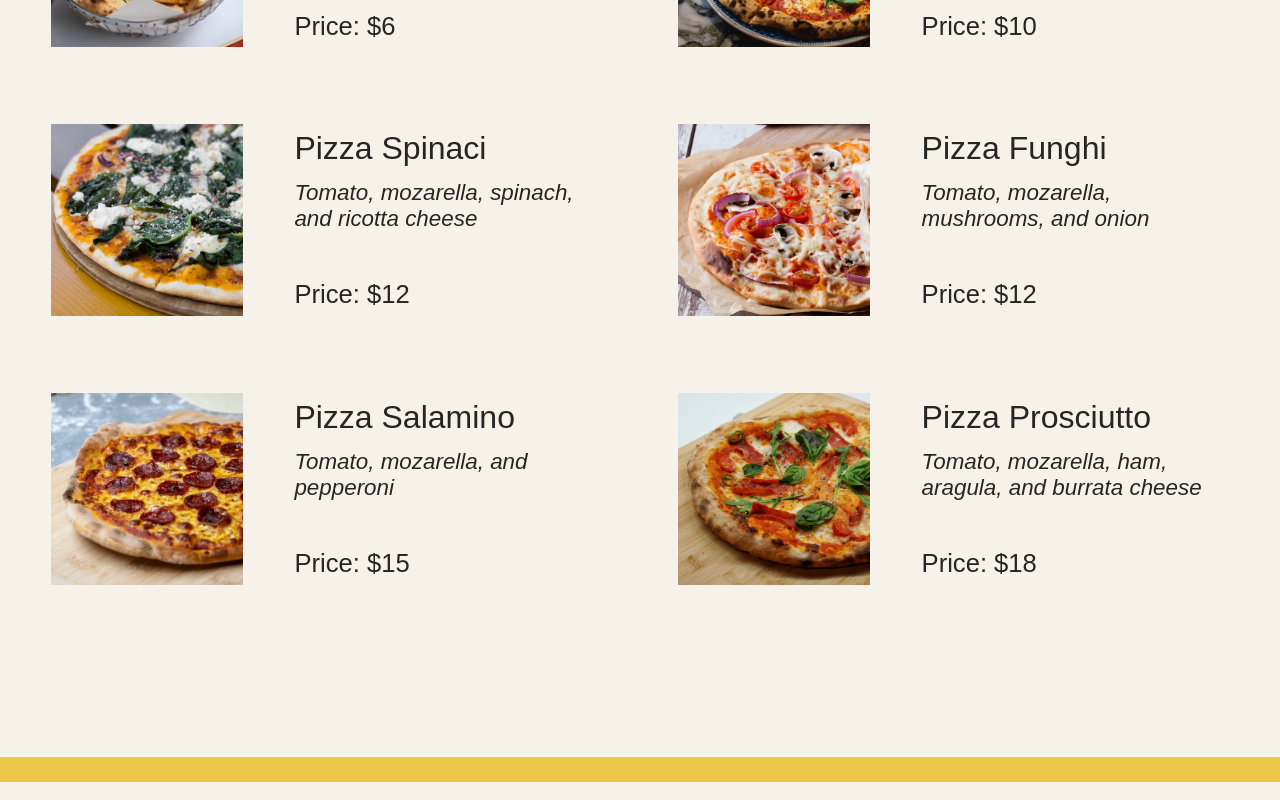
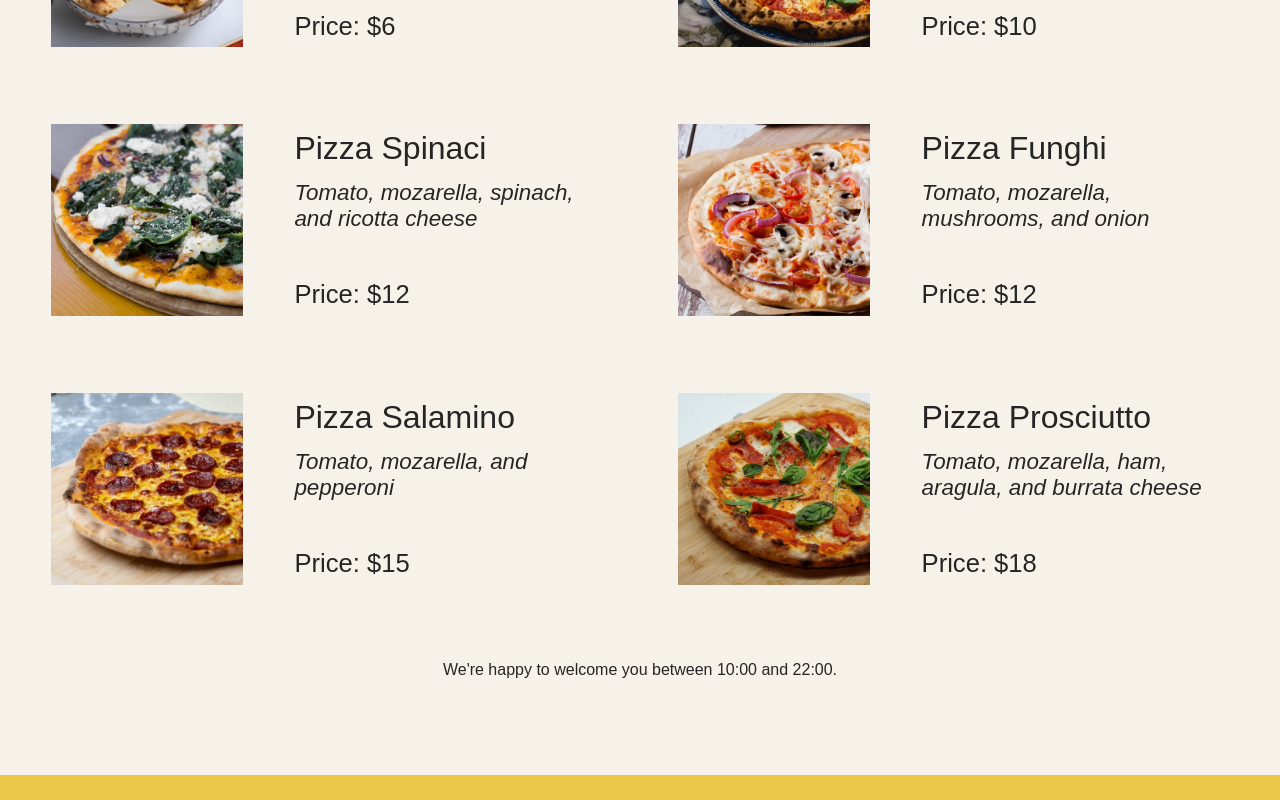
Before and after one commit to IndriesAndrei/react-pizza-app, a React (Vite) app: page / in a window 1280 px wide. Shown: the part 513-1313 px from the top of the page. Built offline with nearby package versions, Linux system fonts and the light colour scheme.

Commit message:
Conditional rendering of Menu

```diff
--- a/src/components/Footer.tsx
+++ b/src/components/Footer.tsx
@@ -1,16 +1,18 @@
 function Footer() {
     const hour = new Date().getHours();
-    const openHour = 12;
+    const openHour = 10;
     const closeHour = 22;
     const isOpen = hour >= openHour && hour <= closeHour;
 
     return (
         <footer>
-            {isOpen && (
+            {isOpen ? (
                 <div className="order">
                     <p>We're open until {closeHour}:00. Come visit us or order online!</p>
                     <button className="btn">Order</button>
                 </div>
+            ) : (
+                <p>We're happy to welcome you between {openHour}:00 and {closeHour}:00. </p>
             )}
         </footer>
     )
--- a/src/components/Menu.tsx
+++ b/src/components/Menu.tsx
@@ -46,14 +46,21 @@
   ];
 
 function Menu() {
+    const pizzas = pizzaData;
+    const numPizzas = pizzas.length;
+
     return (
         <main className="menu">
             <h2>Our Menu</h2>
-            <ul className='pizzas'>
-                {pizzaData.map((pizza) =>
+            {numPizzas > 0 ? (
+              <ul className='pizzas'>
+                {pizzas.map((pizza) =>
                   <Pizza pizzaObj={pizza} key={pizza.name} />
                 )}
-            </ul>
+              </ul>
+            ) : (
+              <p>We're still working on our menu. Please come back later!</p>
+            )}
         </main>
     )
 }
```
